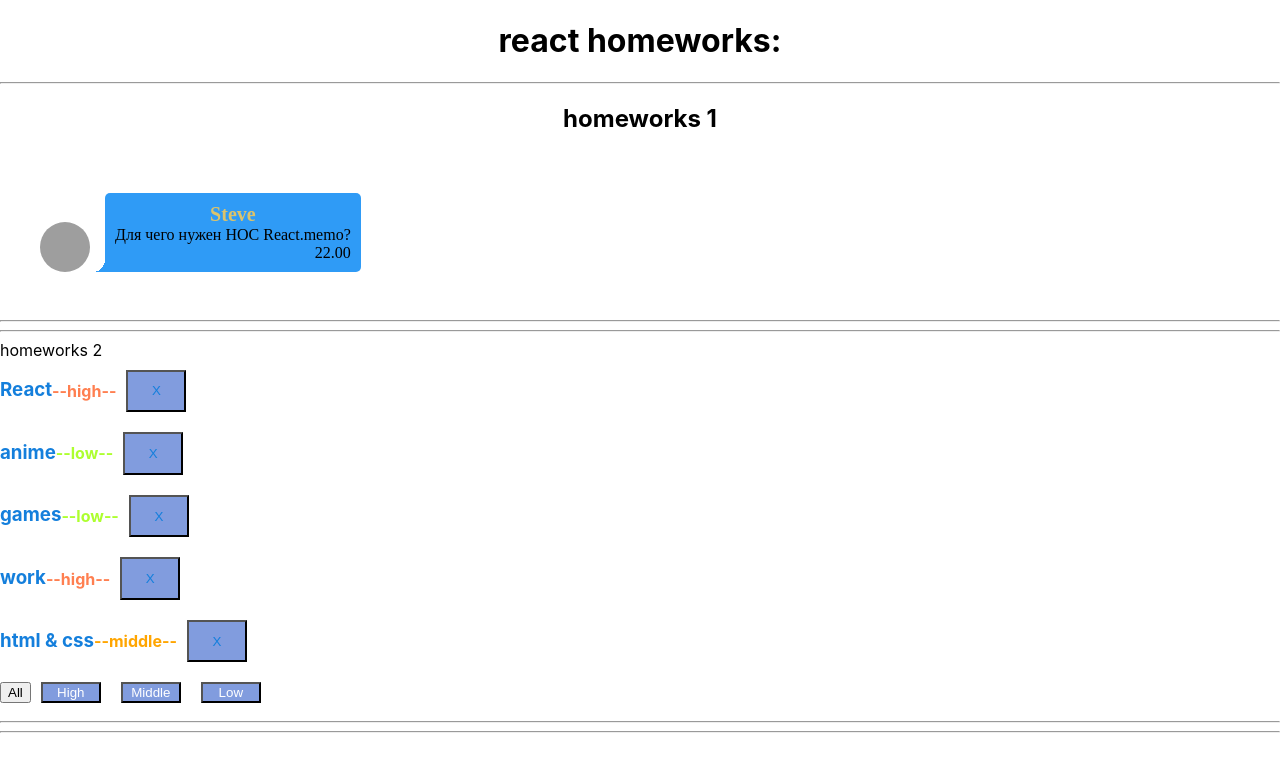
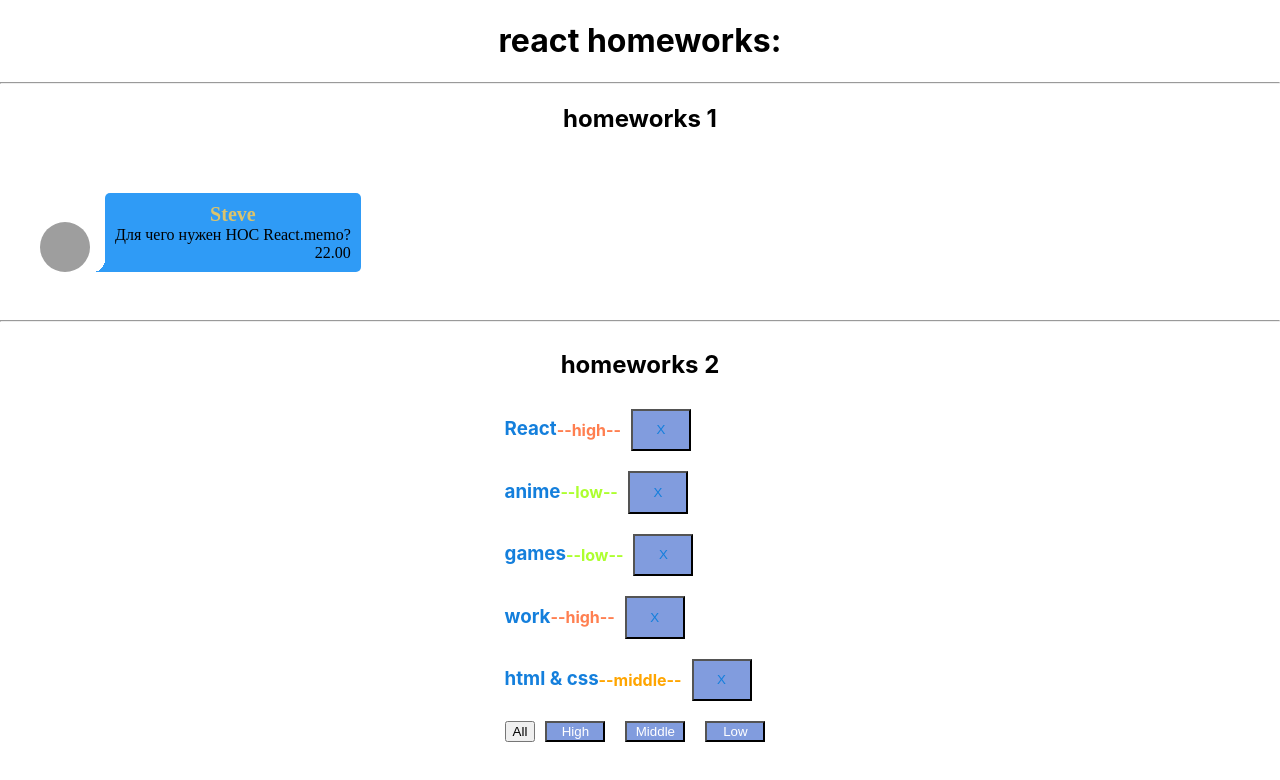
Before and after one commit to Reegulus/simple-react-homeworks, a React (Create React App) app: page / in a window 1280 px wide. Shown: the top 780 px of the page. Built offline with nearby package versions, Linux system fonts and the light colour scheme; grey boxes are pictures that could not be loaded.

Commit message:
HW2. react homeworks: HW2 верстка

```diff
--- /dev/null
+++ b/src/p2-homeworks/h2/HW2.module.css
@@ -0,0 +1,6 @@
+.hw {
+    display: flex;
+    flex-direction: column;
+    align-items: center;
+    /*text-align: center;*/
+}
--- a/src/p2-homeworks/h2/HW2.tsx
+++ b/src/p2-homeworks/h2/HW2.tsx
@@ -1,4 +1,5 @@
 import React, {useState} from 'react'
+import s from './HW2.module.css'
 import Affairs from './Affairs'
 
 export type AffairPriorityType = 'high' | 'middle' | 'low' // need to fix any
@@ -23,6 +24,7 @@ export const filterAffairs = (affairs: Array<AffairType>, filter: FilterType): A
 export const deleteAffair = (affairs: AffairType[], _id: number): AffairType[] => {
     return affairs.filter(d => d._id != _id)
 }
+
 function HW2() {
     const [affairs, setAffairs] = useState<AffairType[]>(defaultAffairs) // need to fix any
 
@@ -32,9 +34,9 @@ function HW2() {
     const deleteAffairCallback = (_id: number) => setAffairs(deleteAffair(affairs, _id)) // need to fix any
 
     return (
-        <div>
-            <hr/>
-            homeworks 2
+        <div className={s.hw}>
+
+          <h2>homeworks 2</h2>
 
             {/*should work (должно работать)*/}
             <Affairs
@@ -44,10 +46,8 @@ function HW2() {
                 deleteAffairCallback={deleteAffairCallback}
             />
 
-            <hr/>
             {/*для личного творчества, могу проверить*/}
             {/*<AlternativeAffairs/>*/}
-            <hr/>
         </div>
     )
 }
```
Lines whose indentation alone changed are shown as unchanged.
